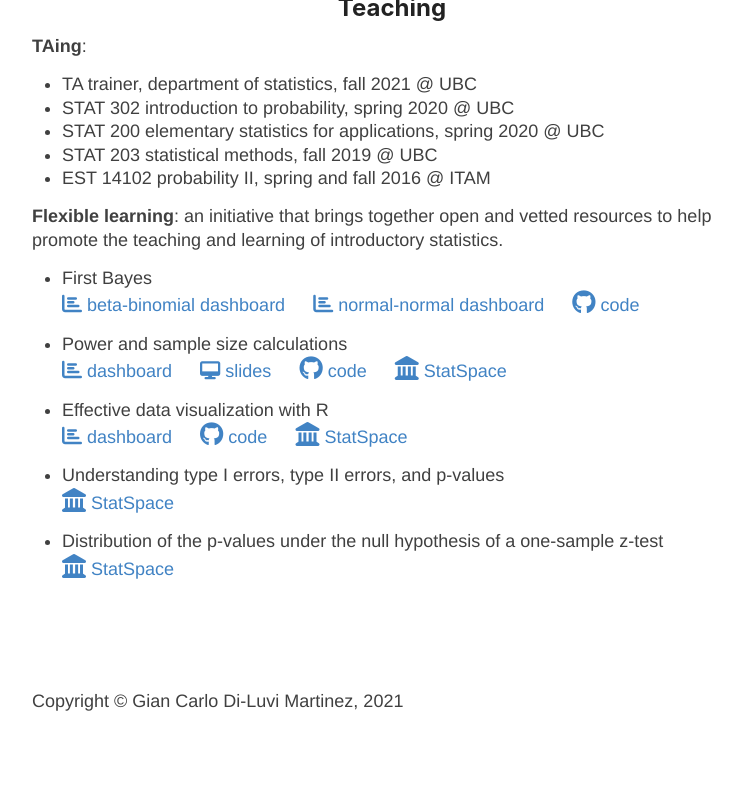
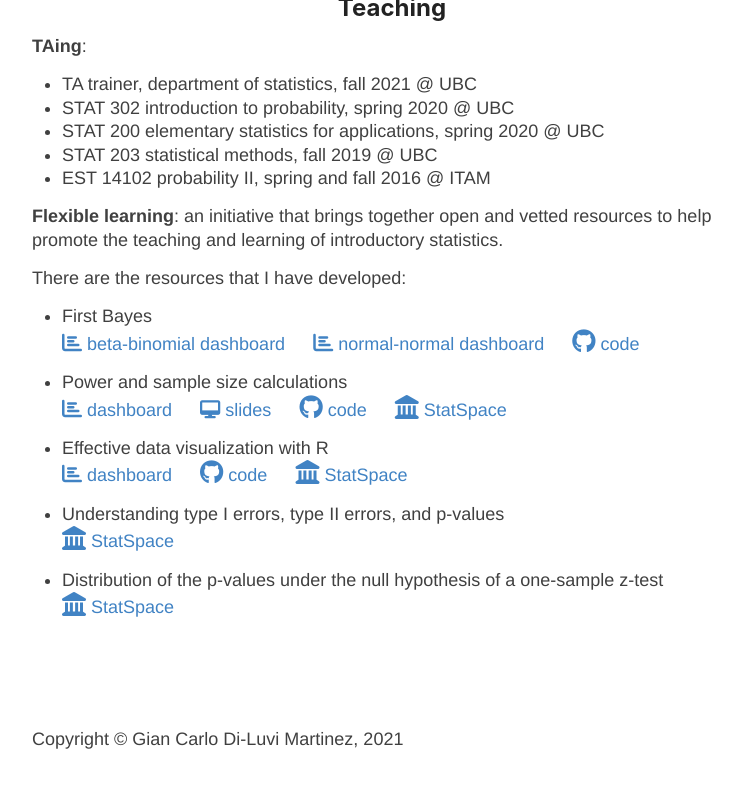
Before and after one commit to giankdiluvi/giankdiluvi.github.io, a Jekyll site: the page built from index.md, in a window 1280 px wide and 900 px high, scrolled down 1457 px. Shown: the top 788 px of the window, without its empty margins (248-990 px from the left). Built offline with Jekyll 4.4.1, drawn with Linux system fonts in a browser that asks for light colours; nearby versions of some CDN libraries; our own code applies the rules of GitHub Pages for plain Markdown files.

Commit message:
update teaching

```diff
--- a/index.md
+++ b/index.md
@@ -123,9 +123,13 @@ Instituto Tecnológico Autónomo de México (ITAM). (BSc thesis.) \
 - STAT 203 statistical methods, fall 2019 @ UBC
 - EST 14102 probability II, spring and fall 2016 @ ITAM
 
+
+
 **Flexible learning**:
 an initiative that brings together open and vetted resources to help promote
 the teaching and learning of introductory statistics.
+
+There are the resources that I have developed:
 
 - First Bayes \
   <a href="https://shiny-apps.stat.ubc.ca/FlexibleLearning/FirstBayes/Beta-Binomial/" >
```
Also changed, not shown: 2 other files.
